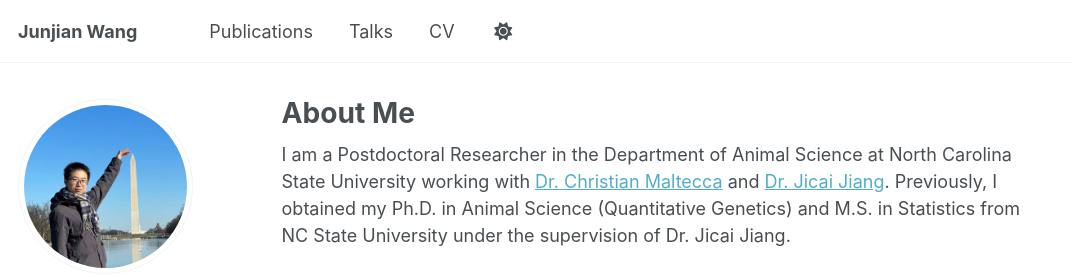
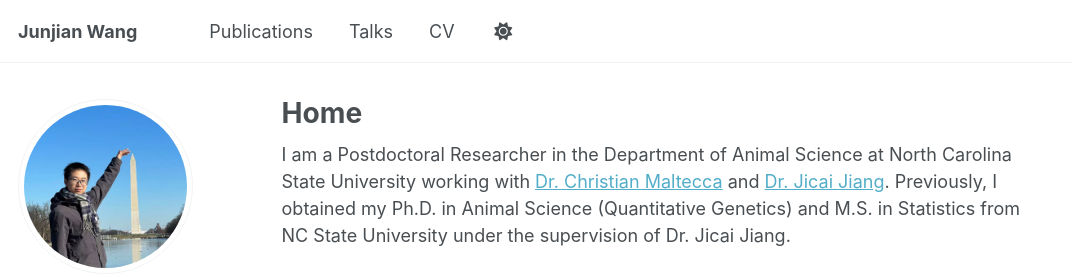
Before and after one commit to JJWang259/JJWang259.github.io, a Jekyll site: the page built from _pages/about.md, in a window 1280 px wide and 900 px high. Shown: the top 277 px of the window, without its empty margins (0-1072 px from the left). Built offline with Jekyll 4.4.1, drawn with Linux system fonts in a browser that asks for light colours; some web fonts are replaced; a script bundle is joined from its source files by our own code; library files that are not in the unit come from our copies.

Commit message:
Change page title from 'About Me' to 'Home'

```diff
--- a/_pages/about.md
+++ b/_pages/about.md
@@ -1,6 +1,6 @@
 ---
 permalink: /
-title: "About Me"
+title: "Home"
 author_profile: true
 redirect_from:
   - /about/
```
